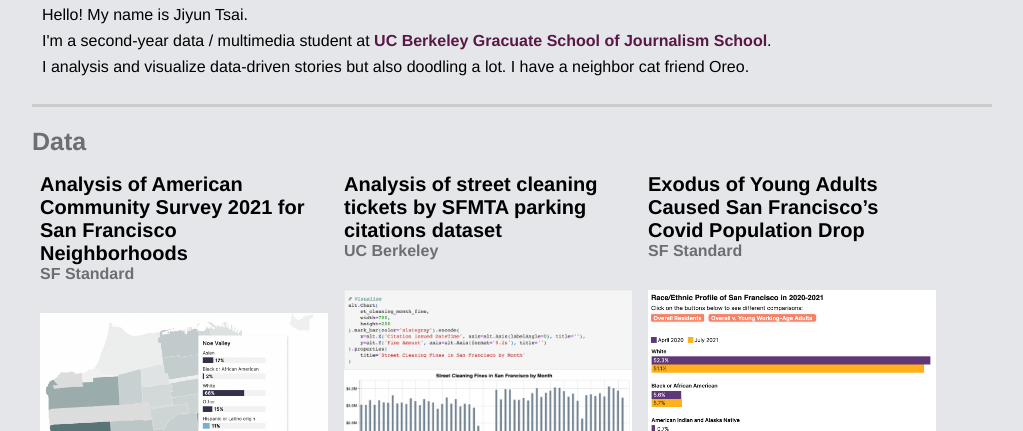
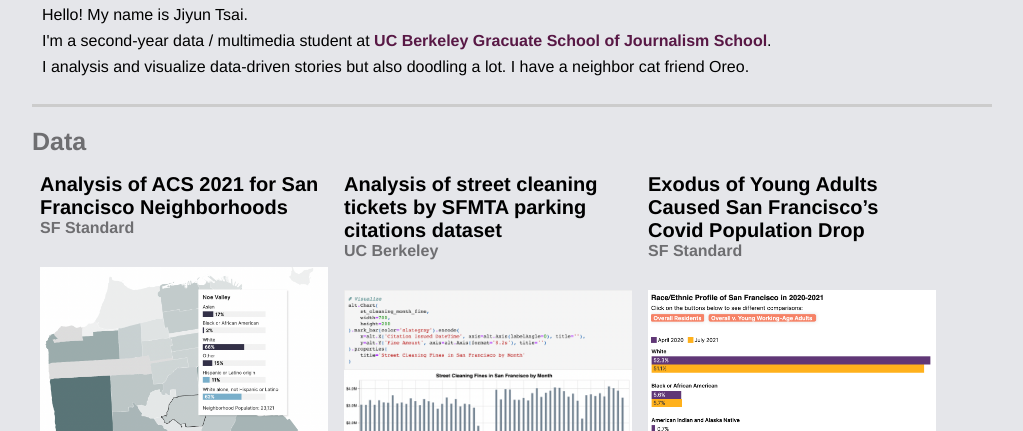
Before and after one commit to jiyuntsai/jiyuntsai.github.io, a plain HTML site: page index.html in a window 1280 px wide. Shown: the part 132-563 px from the top of the page, without its empty margins (128-1151 px from the left). Drawn offline with Linux system fonts and the light colour scheme.

Commit message:
update text

```diff
--- a/index.html
+++ b/index.html
@@ -37,7 +37,7 @@
       <div class="row">
 
         <div class="project">
-          <h2>Analysis of American Community Survey 2021 for San Francisco Neighborhoods</h2>
+          <h2>Analysis of ACS 2021 for San Francisco Neighborhoods</h2>
           <h3>SF Standard</h3><br>
           <figure>
             <a target="_blank" href="https://sfstandard.com/research-data/san-francisco-neighborhood-new-census-data-maps/"><img src="./assets/project-sf-standard-censusupdate-acs5y21.png" alt="ACS 2021 analysis" width=100% height=auto></a>
```
